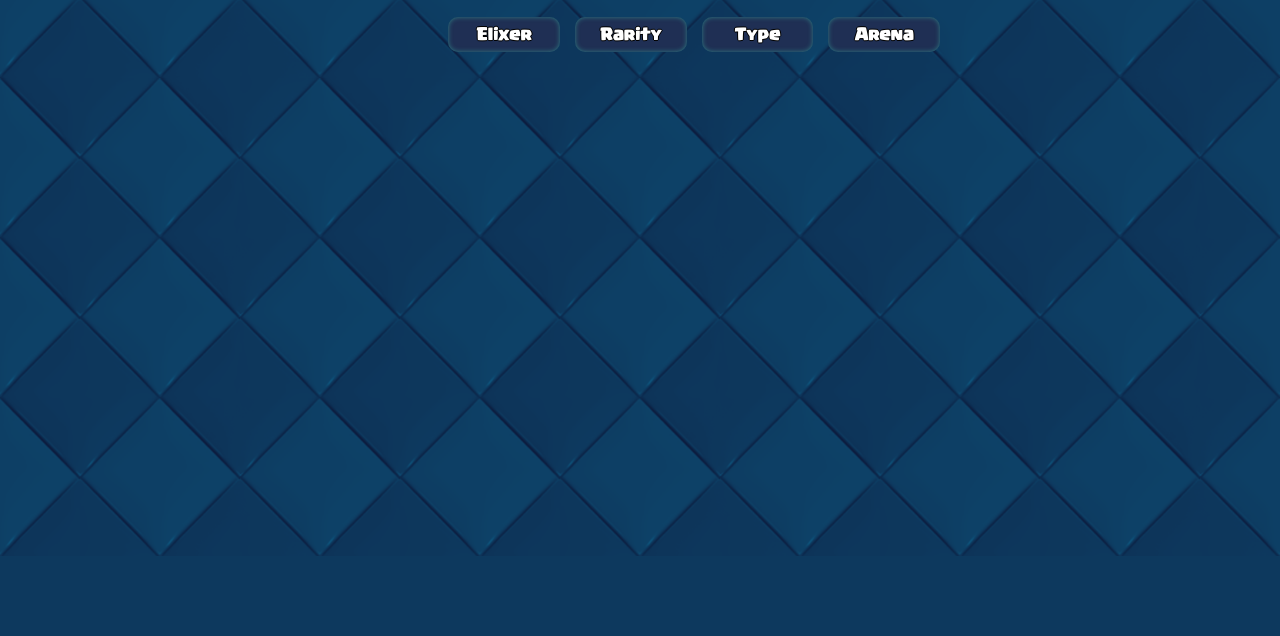
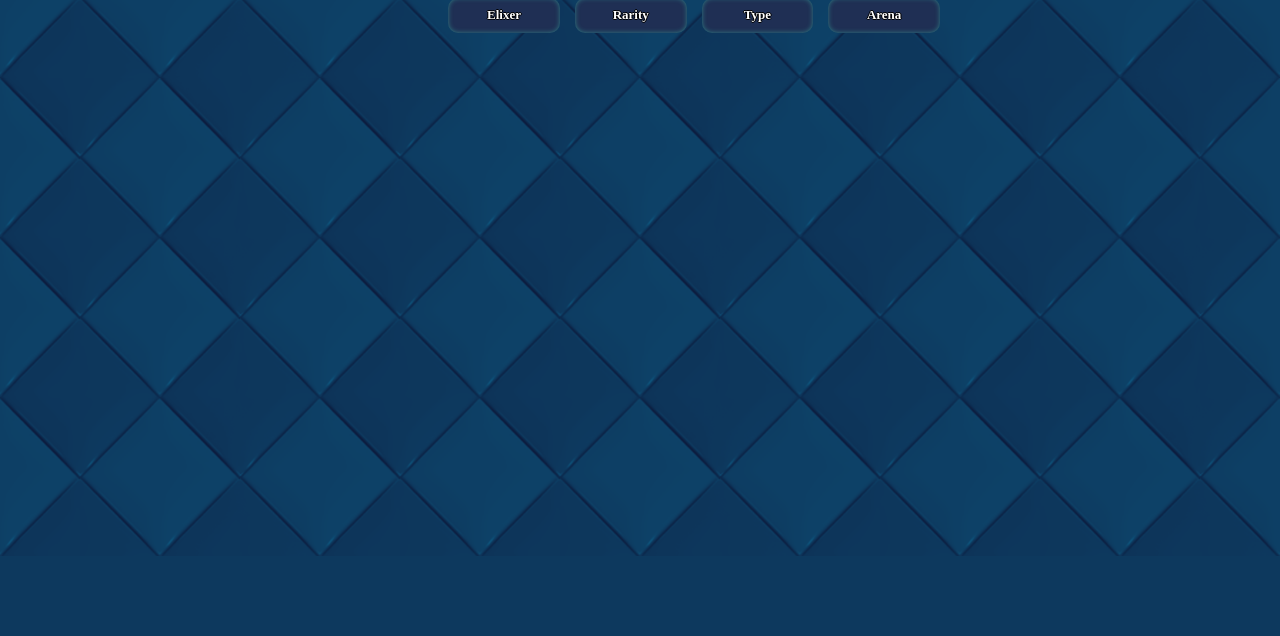
Before and after one commit to TamGamer97/Clash-Royale-Wordle, a plain HTML site: page index.html in a window 1280 px wide. Shown: the part 164-800 px from the top of the page. Drawn offline with nearby package versions, Linux system fonts and the light colour scheme.

Commit message:
font fix

```diff
--- a/index.html
+++ b/index.html
@@ -323,10 +323,9 @@
 </script>
 
 <style>
-
     @font-face {
         font-family: 'Supercell-Magic';
-        src: url('https://github.com/TamGamer97/Clash-Royale-Wordle/blob/main/CRFont.ttf');
+        src: url('CRFont.ttf') format('ttf');
     }
 
     body{
```
